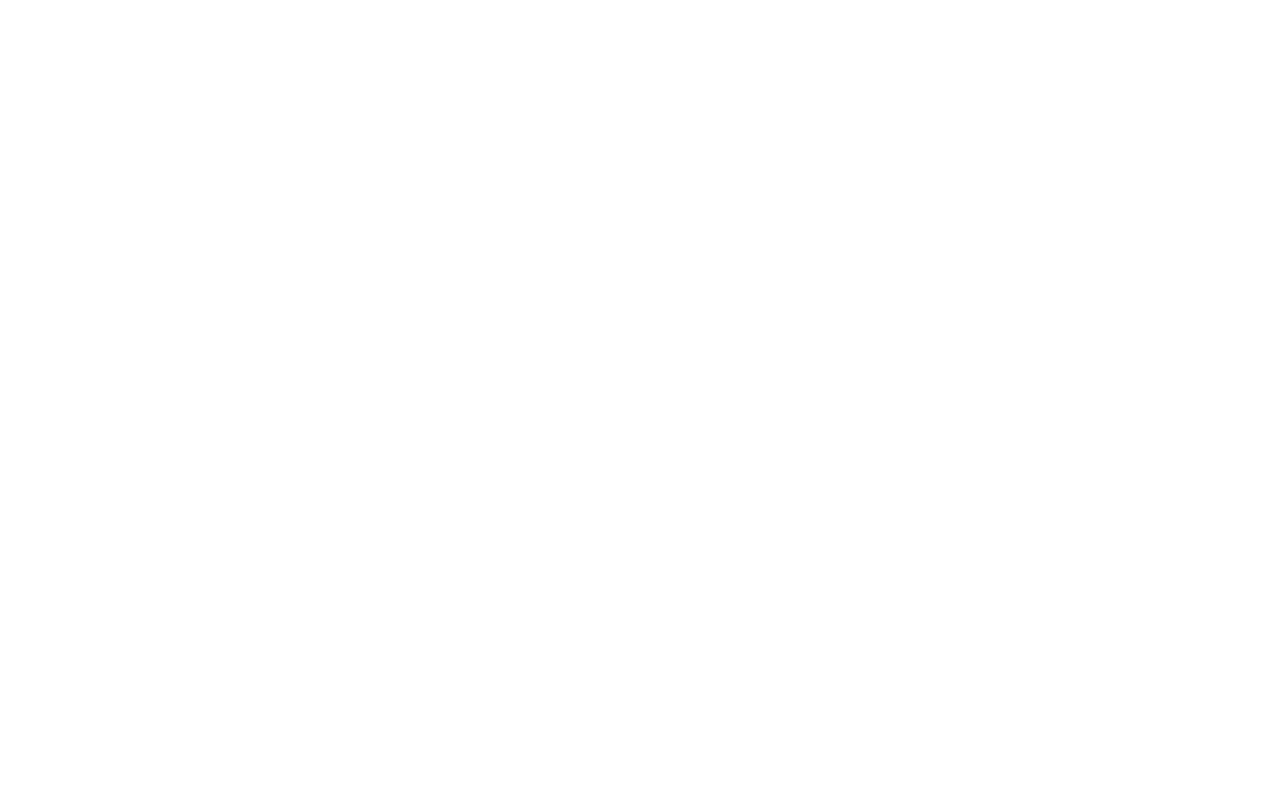
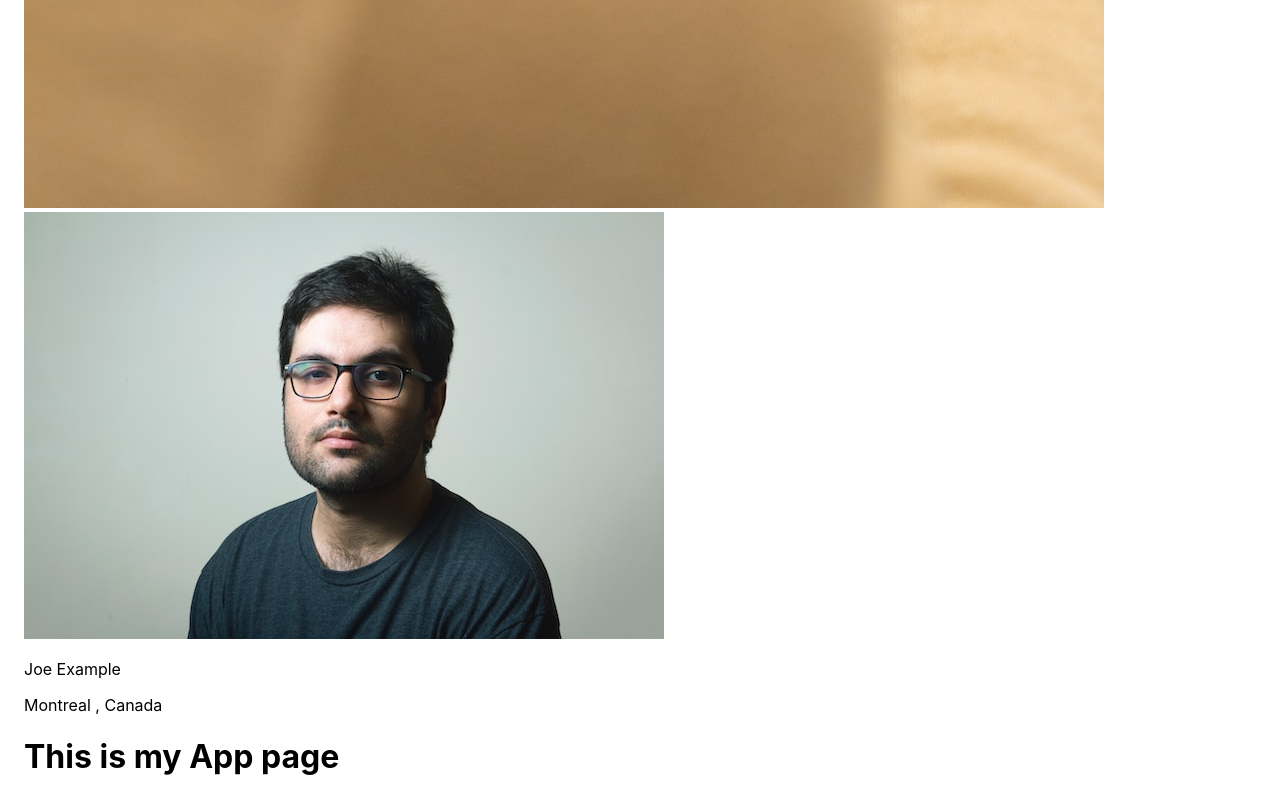
Before and after one commit to TayrineSoares/photolabs, a React (Vite) app in the folder frontend/: page / in a window 1280 px wide. Shown: the part 1797-2597 px from the top of the page. Before the commit the page ends 800 px from the top, so only its background shows below. Built offline with nearby package versions, Linux system fonts and the light colour scheme; the HTML template or start-up script is replaced by a standard one.

Commit message:
Add the PhotoListItem component and display a photo in the homepage

```diff
--- a/frontend/src/App.jsx
+++ b/frontend/src/App.jsx
@@ -1,11 +1,34 @@
+import React from 'react';
+
 import PhotoListItem from './components/PhotoListItem';
 import './App.scss';
 
+
+const sampleDataForPhotoListItem = {
+  id: 1,
+  location: {
+    city: "Montreal",
+    country: "Canada",
+  },
+  urls: {
+    full: "/Image-1-Full.jpeg",
+    regular: "/Image-1-Regular.jpeg",
+  },
+  user: {
+    username: "exampleuser",
+    name: "Joe Example",
+    profile: "/profile-1.jpg",
+  },
+};
+
+
 // Note: Rendering a single component to build components in isolation
 const App = () => {
+
   return (
     <div className="App">
-      <PhotoListItem/>
+      <PhotoListItem data={sampleDataForPhotoListItem}/>
+      <h1>This is my App page </h1>
     </div>
   );
 };
--- a/frontend/src/components/PhotoListItem.jsx
+++ b/frontend/src/components/PhotoListItem.jsx
@@ -1,24 +1,33 @@
 import "../styles/PhotoListItem.scss";
 
-const sampleDataForPhotoListItem = {
-  id: 1,
-  location: {
-    city: "Montreal",
-    country: "Canada",
-  },
-  urls: {
-    full: "/Image-1-Full.jpeg",
-    regular: "/Image-1-Regular.jpeg",
-  },
-  user: {
-    username: "exampleuser",
-    name: "Joe Example",
-    profile: "/profile-1.jpg",
-  },
-};
 
-const PhotoListItem = () => {
+const PhotoListItem = (props) => {
   /* Insert React */
+  const { data } = props;
+
+  return (
+    <div>
+      <h1>This is my PhotoListItem</h1>
+
+      <img
+        className='photo-image'
+        src={data.urls.regular}
+        alt={`Photo by ${data.username}`}
+      />
+
+      <img
+        className='photo-profile'
+        src={data.user.profile}
+        alt={`Profile Picture of ${data.username}`}
+      />
+
+      <p> {data.user.name} </p>
+
+      <p> {data.location.city} , {data.location.country} </p>
+
+    </div>
+  )
+
 };
 
 export default PhotoListItem;
```
Also changed, not shown: 1 other file (tests, documents, lock files or other folders).
